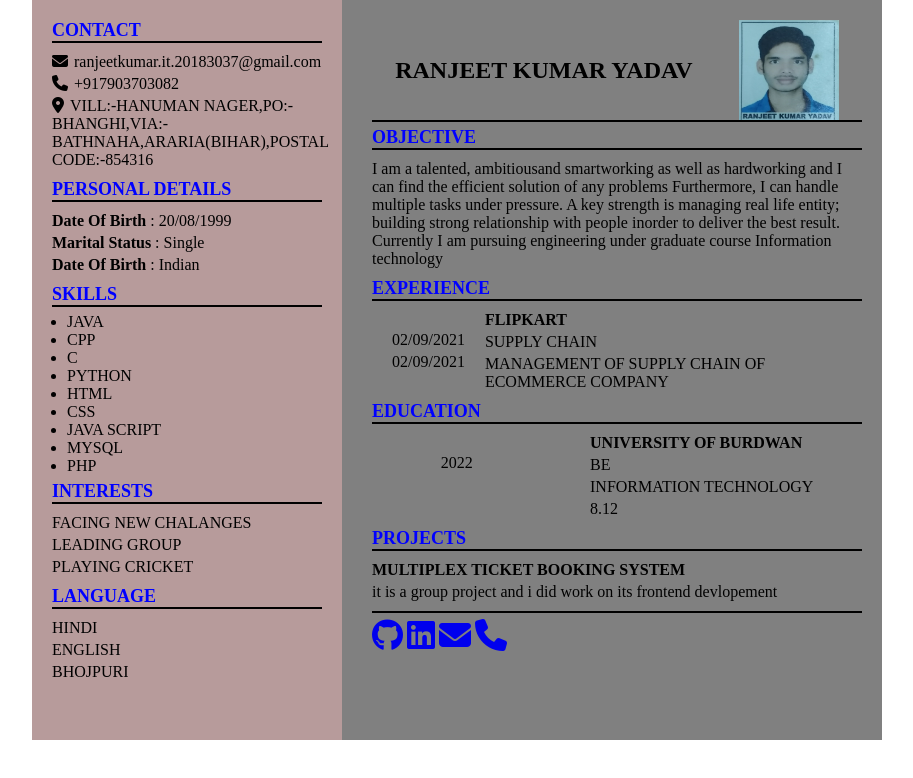
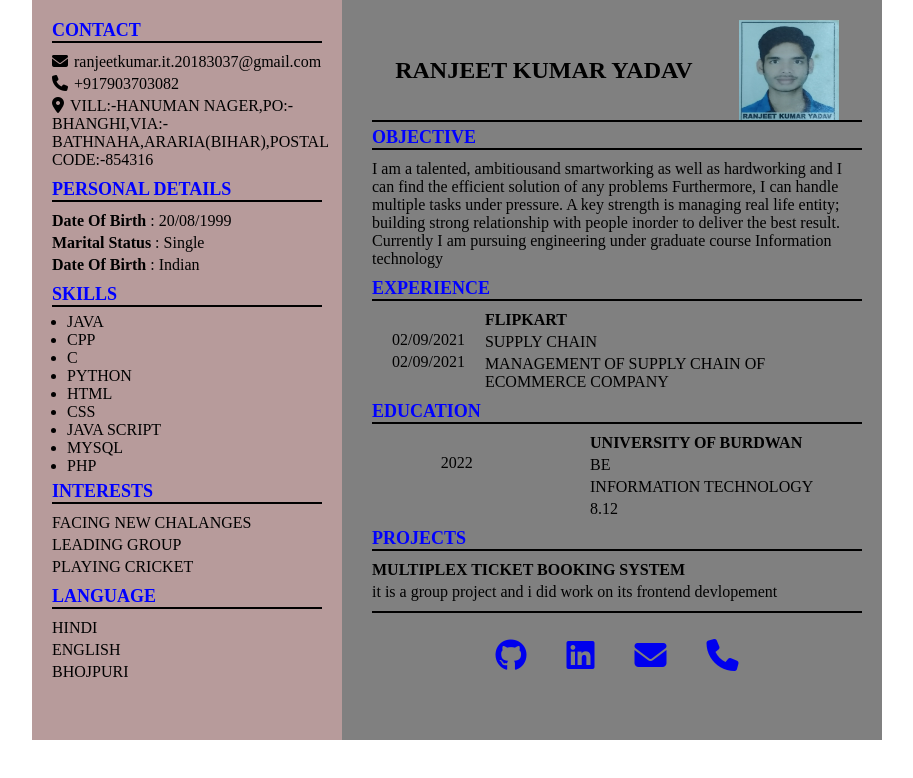
Before and after one commit to ranjeet-devloper/Portfolio_resume, a plain HTML site: page index.html in a window 1280 px wide. Shown: the whole page, without its empty margins (183-1096 px from the left). Drawn offline with Linux system fonts and the light colour scheme.

Commit message:
initial commit

```diff
--- a/myindex.css
+++ b/myindex.css
@@ -7,6 +7,13 @@ p{
 }
 p i{
     margin-right: 6px;
+}
+@media screen and (max-width: 850px)
+{
+    .main-resume
+    {
+        width: 500px;
+    }
 }
 .main-resume {
     width: 850px;
@@ -74,3 +81,12 @@ img
     font-size: 18px;
     color:blue
 }
+.social
+{
+    display: inline-block;
+    display: flex;
+    justify-content: center;
+}
+.social i{
+    margin: 20px;
+}
```
